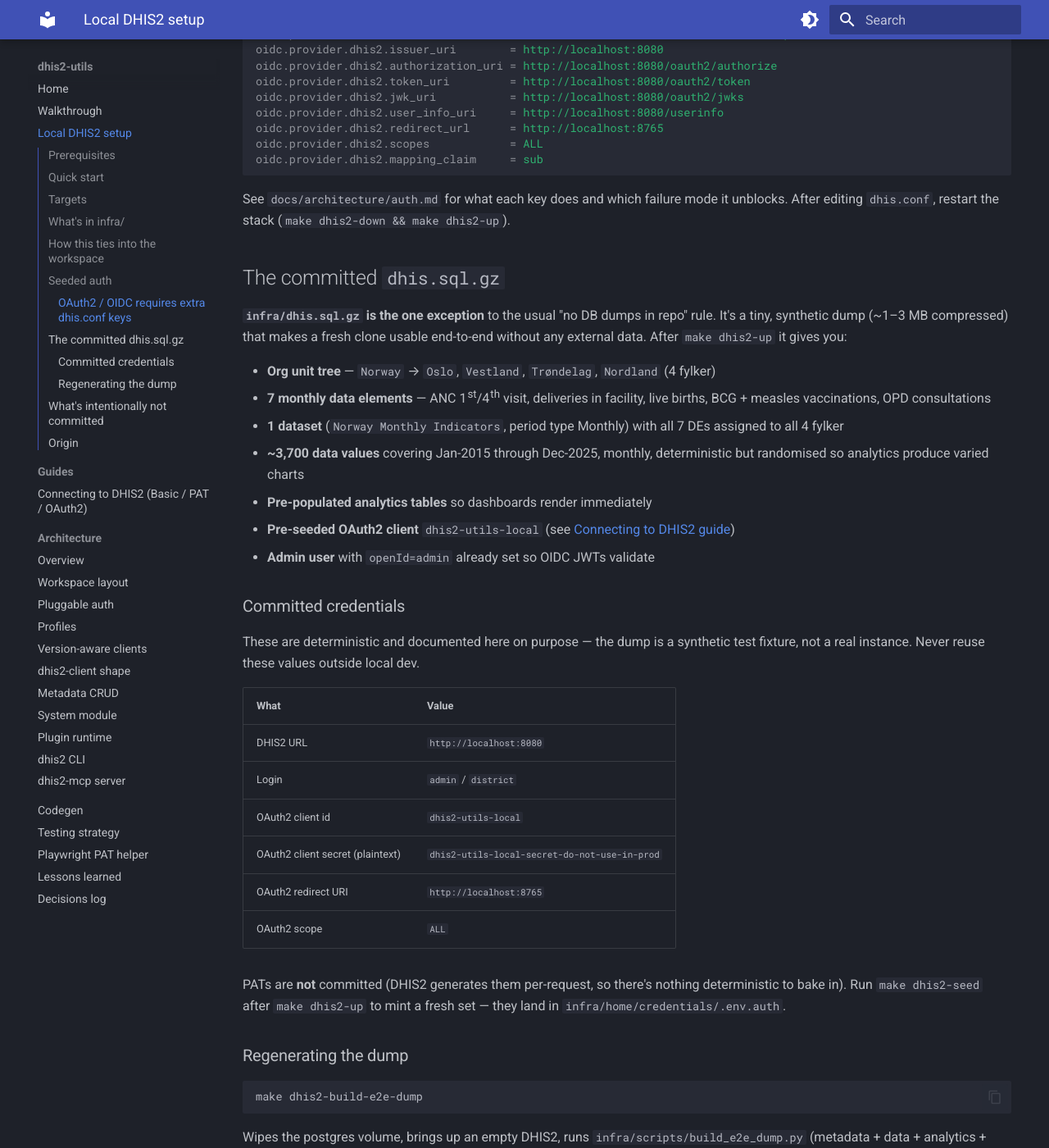
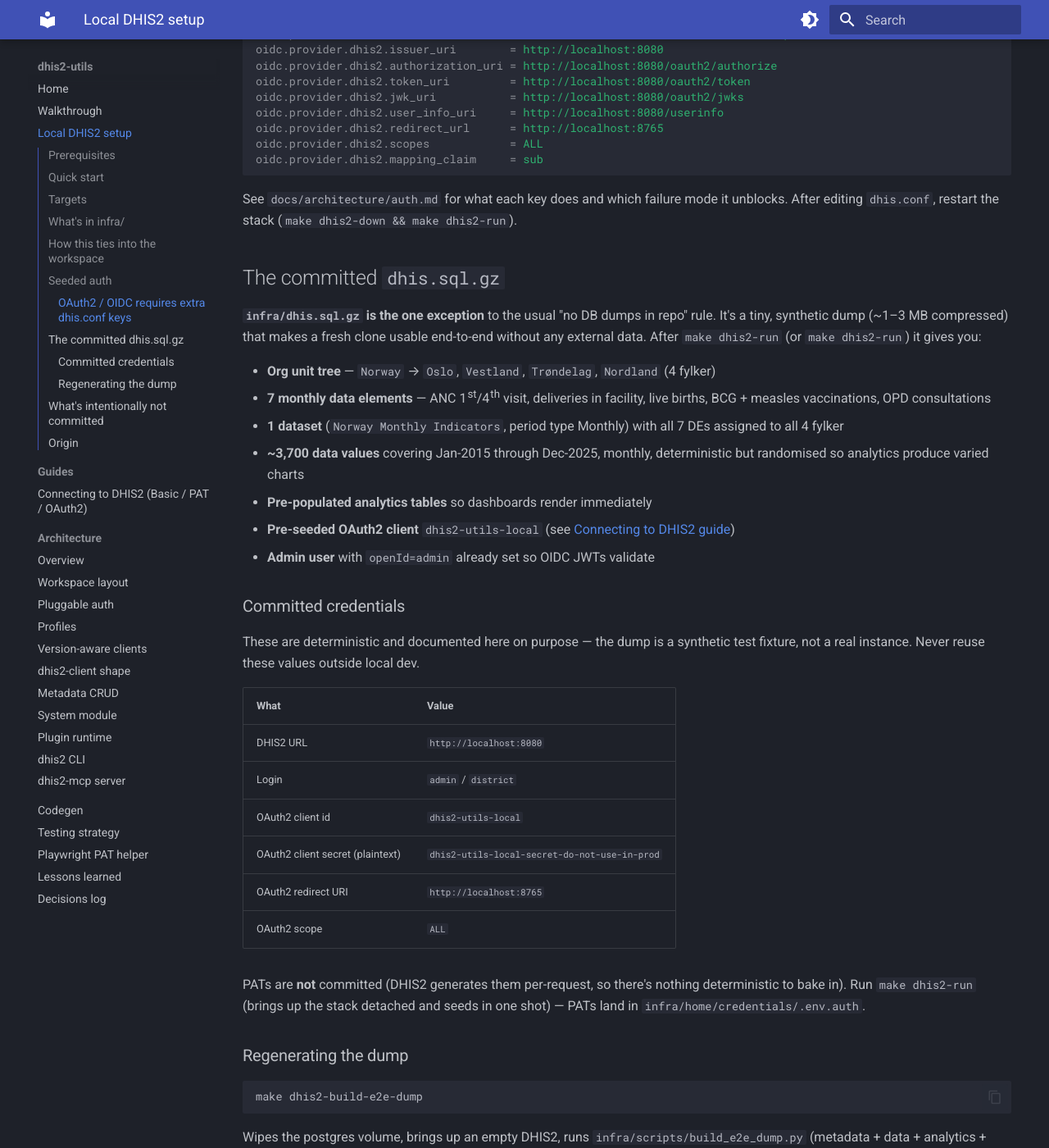
Before and after one commit to winterop-com/dhis2-utils, an MkDocs documentation site: the page built from docs/local-setup.md, in a window 1280 px wide and 1400 px high, scrolled down 3983 px. Shown: the whole window at 82% size. Built offline with MkDocs 1.6.1 and Material for MkDocs 9.7.7, drawn with Linux system fonts in a browser that asks for light colours; some of the changed text lies outside the part shown.

````diff
--- a/docs/local-setup.md
+++ b/docs/local-setup.md
@@ -12,7 +12,7 @@
 
 ```bash
 # one-shot: bring it up, wait for readiness, seed standard PATs + OAuth2 client
-make dhis2-up-seeded DHIS2_VERSION=42
+make dhis2-run DHIS2_VERSION=42
 
 # credentials file written to:
 cat infra/home/credentials/.env.auth
@@ -150,11 +150,11 @@ oidc.provider.dhis2.scopes            = ALL
 oidc.provider.dhis2.mapping_claim     = sub
 ```
 
-See `docs/architecture/auth.md` for what each key does and which failure mode it unblocks. After editing `dhis.conf`, restart the stack (`make dhis2-down && make dhis2-up`).
+See `docs/architecture/auth.md` for what each key does and which failure mode it unblocks. After editing `dhis.conf`, restart the stack (`make dhis2-down && make dhis2-run`).
 
 ## The committed `dhis.sql.gz`
 
-**`infra/dhis.sql.gz` is the one exception** to the usual "no DB dumps in repo" rule. It's a tiny, synthetic dump (~1–3 MB compressed) that makes a fresh clone usable end-to-end without any external data. After `make dhis2-up` it gives you:
+**`infra/dhis.sql.gz` is the one exception** to the usual "no DB dumps in repo" rule. It's a tiny, synthetic dump (~1–3 MB compressed) that makes a fresh clone usable end-to-end without any external data. After `make dhis2-run` (or `make dhis2-run`) it gives you:
 
 - **Org unit tree** — `Norway` → `Oslo`, `Vestland`, `Trøndelag`, `Nordland` (4 fylker)
 - **7 monthly data elements** — ANC 1st/4th visit, deliveries in facility, live births, BCG + measles vaccinations, OPD consultations
@@ -177,7 +177,7 @@ These are deterministic and documented here on purpose — the dump is a synthet
 | OAuth2 redirect URI | `http://localhost:8765` |
 | OAuth2 scope | `ALL` |
 
-PATs are **not** committed (DHIS2 generates them per-request, so there's nothing deterministic to bake in). Run `make dhis2-seed` after `make dhis2-up` to mint a fresh set — they land in `infra/home/credentials/.env.auth`.
+PATs are **not** committed (DHIS2 generates them per-request, so there's nothing deterministic to bake in). Run `make dhis2-run` (brings up the stack detached and seeds in one shot) — PATs land in `infra/home/credentials/.env.auth`.
 
 ### Regenerating the dump
 
````
Also changed, not shown: docs/architecture/mcp.md (+1 -1 lines), docs/decisions.md (+1 -1 lines), docs/guides/connecting-to-dhis2.md (+3 -3 lines), docs/walkthrough.md (+5 -3 lines), 13 other files.
